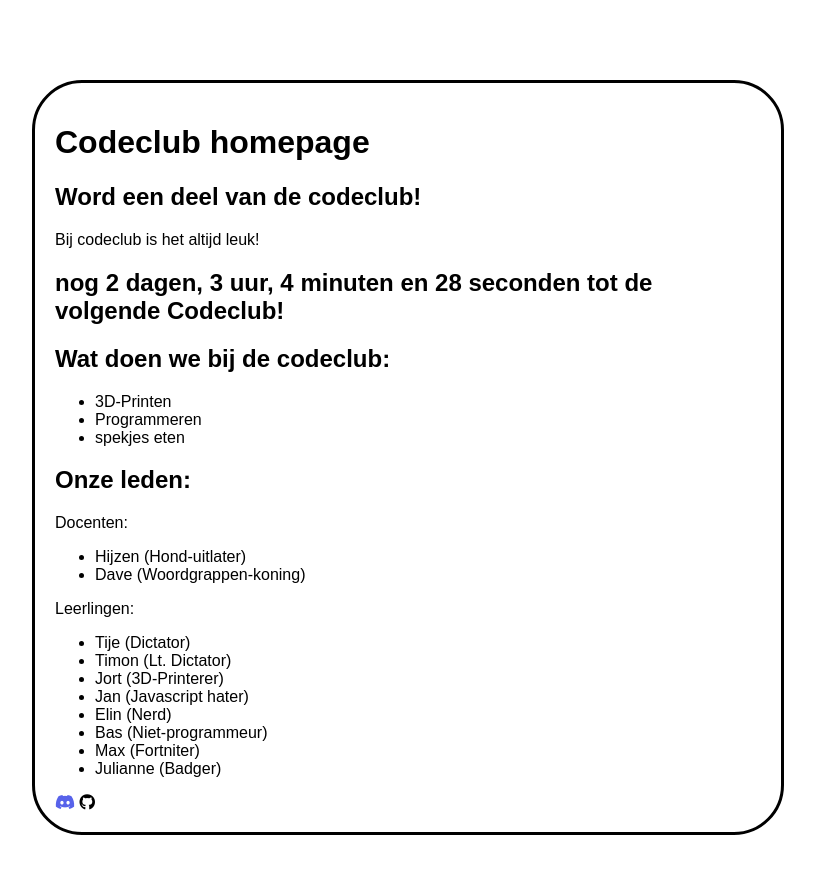
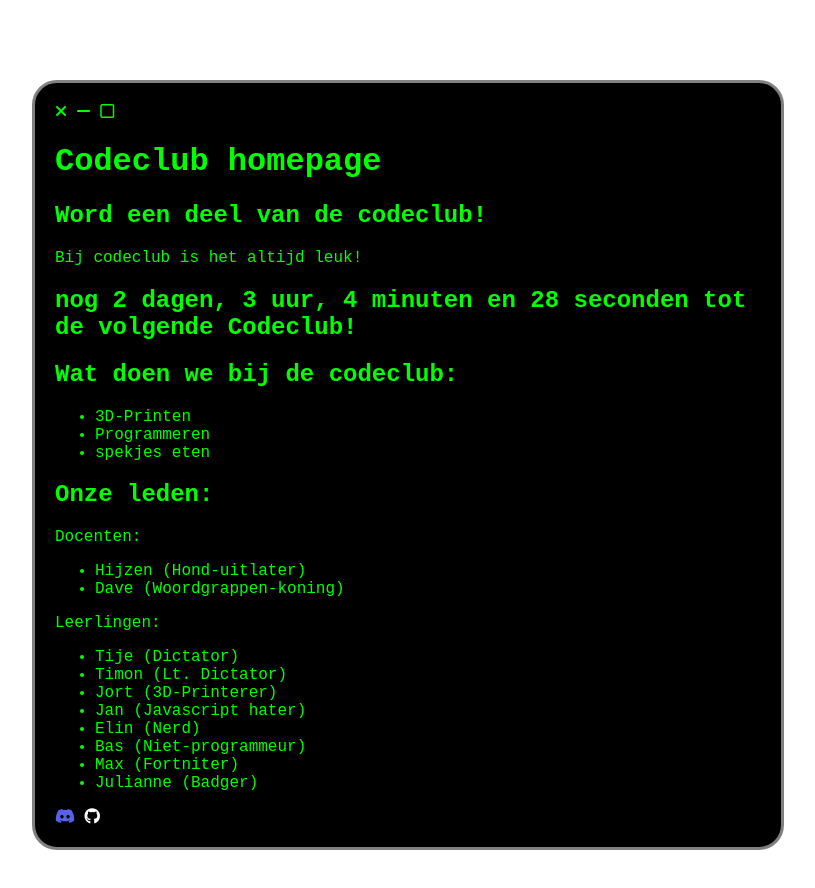
Before and after one commit to TimonDeBeste/informatica-website, a plain HTML site: page index.html in a window 1280 px wide. Shown: the whole page, without its empty margins (232-1047 px from the left). Drawn offline with Linux system fonts and the light colour scheme.

Commit message:
wauw het is ineens mooi

```diff
--- a/index.html
+++ b/index.html
@@ -11,6 +11,11 @@
 </head>
 <body>
     <div class="container">
+        <div class="top-bar">
+            <i class="fa-solid fa-xmark"></i>
+            <i class="fa-solid fa-minus"></i>
+            <i class="fa-regular fa-square"></i>
+        </div>
         <h1>Codeclub homepage</h1>
         <h2 id="welkom">welkom</h2>
         <p>Bij codeclub is het altijd leuk!</p>
--- a/styles/footerStyles.css
+++ b/styles/footerStyles.css
@@ -3,5 +3,5 @@
 }
 
 .fa-github {
-    color: black;
+    color: white;
 }
--- a/styles/indexStyles.css
+++ b/styles/indexStyles.css
@@ -1,14 +1,23 @@
 body {
-    font-family: Poppins, sans-serif;
+    font-family: 'Source Code Pro', monospace;
     background-color: white;
 }
 
 .container {
     border-style: solid;
-    border-radius: 50px;
+    border-radius: 25px;
     padding-top: 20px;
     padding: 20px;
     margin: 10vh;
     margin-right: 20vw;
     margin-left: 20vw;
+    color: #00FF00;
+    border-color: gray;
+    background-color: black;
 }
+
+.top-bar {
+
+    padding: 0px;
+    margin: 0px;
+}
```
